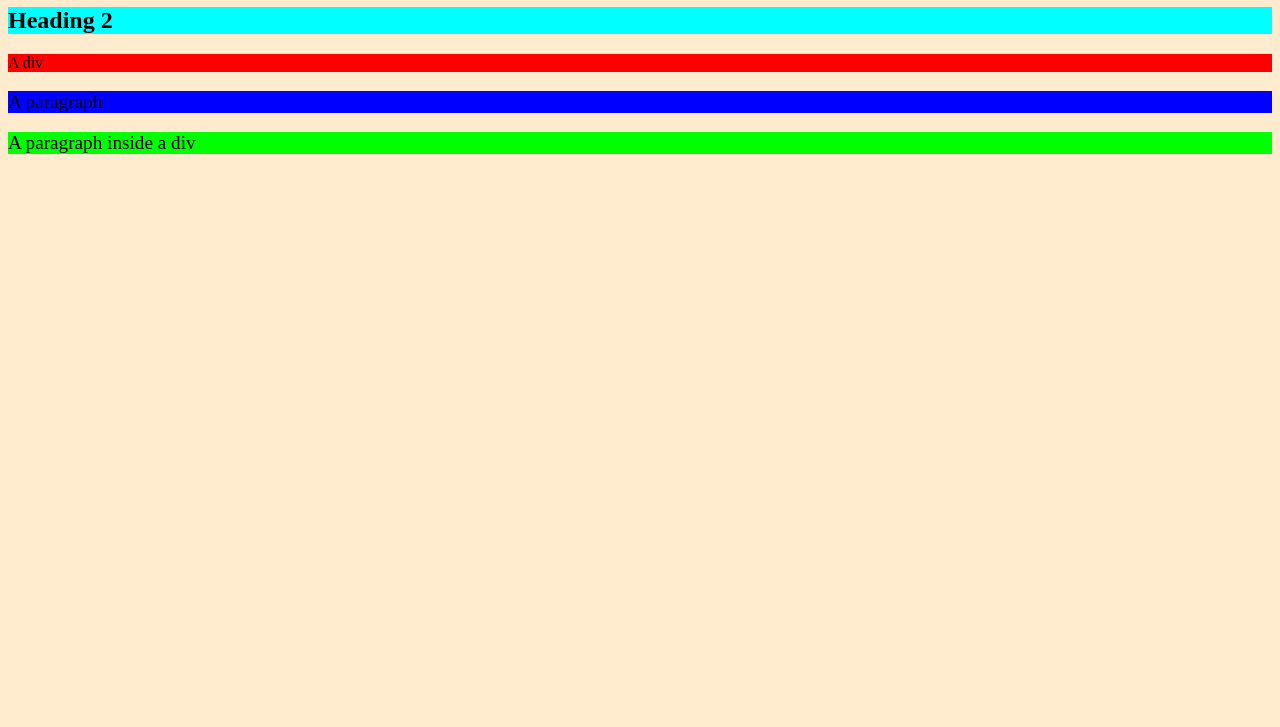
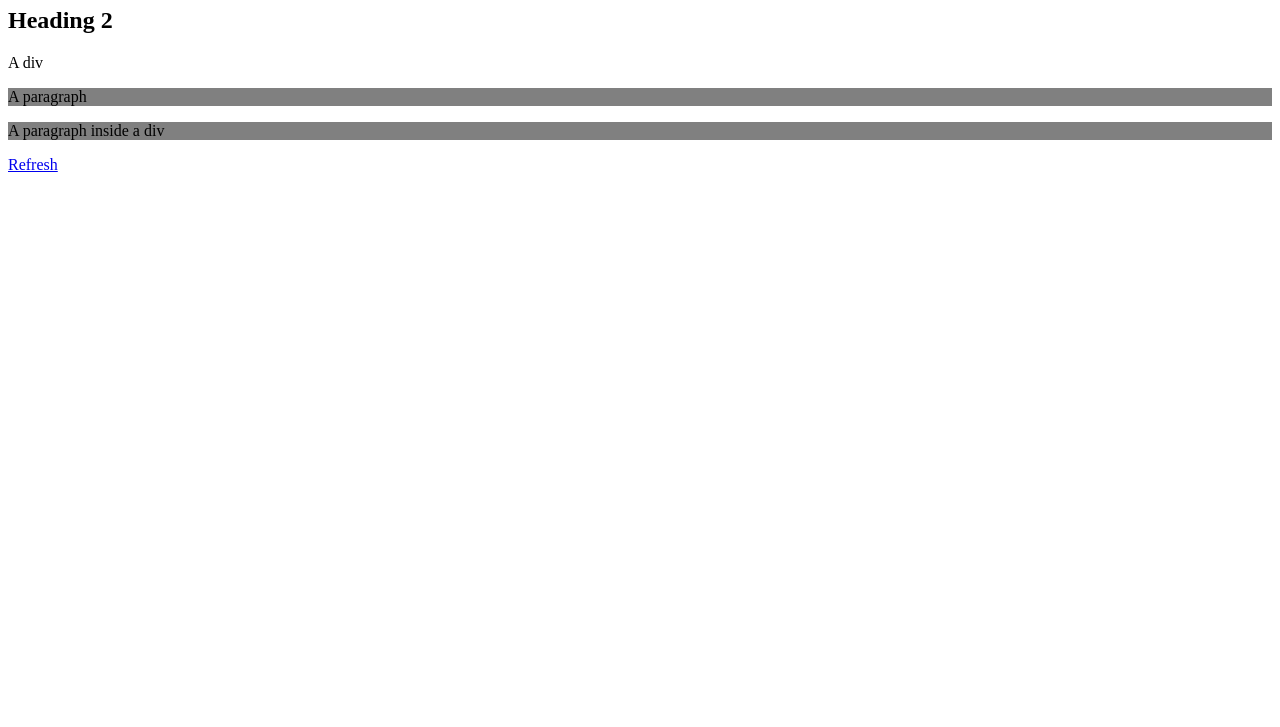
Before and after one commit to tdongsi/mongodb, a plain HTML site: page M101J/code/page2.html in a window 1280 px wide. Shown: the part 73-800 px from the top of the page. Drawn offline with Linux system fonts and the light colour scheme.

Commit message:
Selector ordering is significant.

```diff
--- a/M101J/code/page2.html
+++ b/M101J/code/page2.html
@@ -3,6 +3,7 @@
 <head>
   <title>A simple page</title>
   <link rel="stylesheet" href="stylesheet.css" type="text/css" />
+  <link rel="stylesheet" href="stylesheet2.css" type="text/css" />
 </head>
 <body>
   <h1>Heading 1</h1>
@@ -13,5 +14,6 @@
   <div>
     <p>A paragraph inside a div</p>
   </div>
+  <a href="page.html">Refresh</a>
 </body>
 </html>
--- a/M101J/code/stylesheet.css
+++ b/M101J/code/stylesheet.css
@@ -1,25 +1,3 @@
-body {
-    background-color:BlanchedAlmond;
+p {
+    background-color:Green;
 }
-
-/* You can stack up multiple selectors */
-h1,h2 {
-    background-color:#cccc99;
-}
-
-p {
-    font-size:larger;
-    background-color:#0f0;
-}
-
-div {
-    background-color:#ff0000;
-}
-
-#content {
-    background-color:#00f;
-}
-
-.subheading {
-    background-color:#0ff;
-}
--- /dev/null
+++ b/M101J/code/stylesheet2.css
@@ -0,0 +1,3 @@
+p {
+    background-color:Grey;
+}
```
